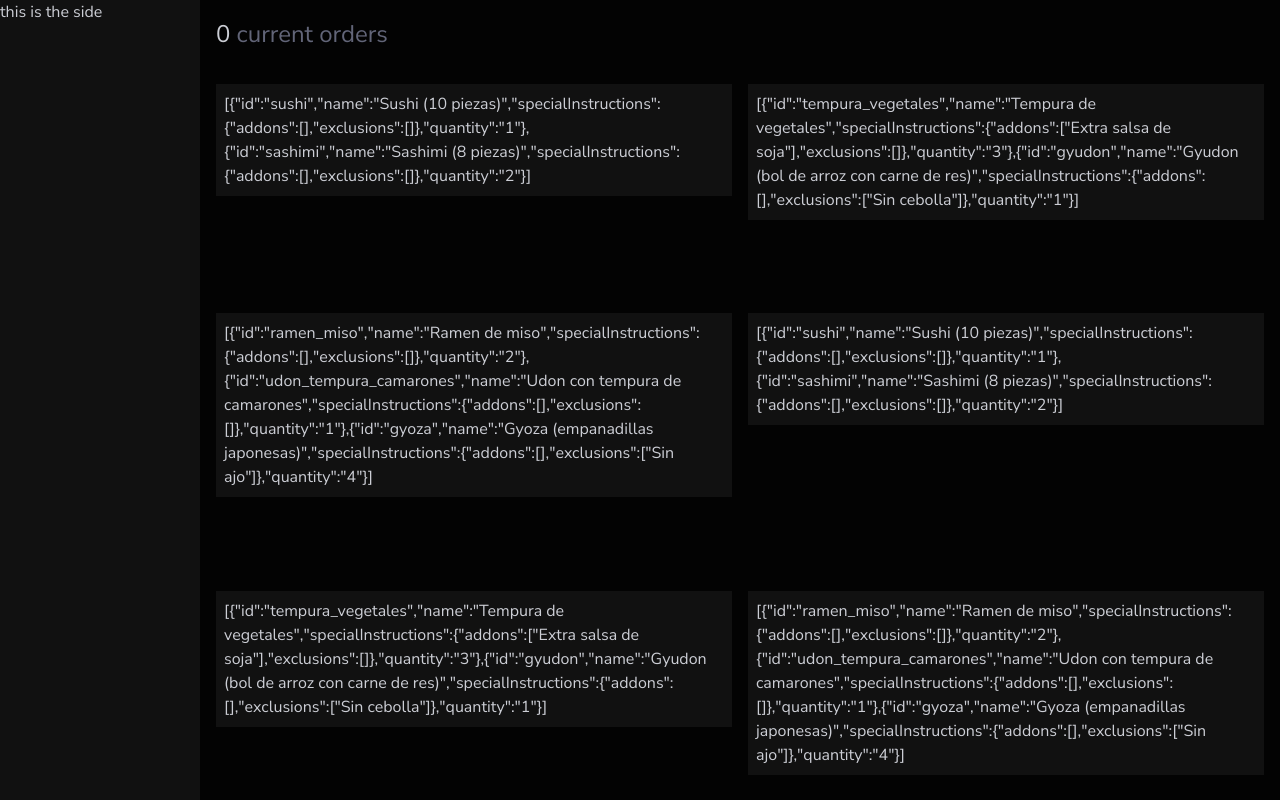
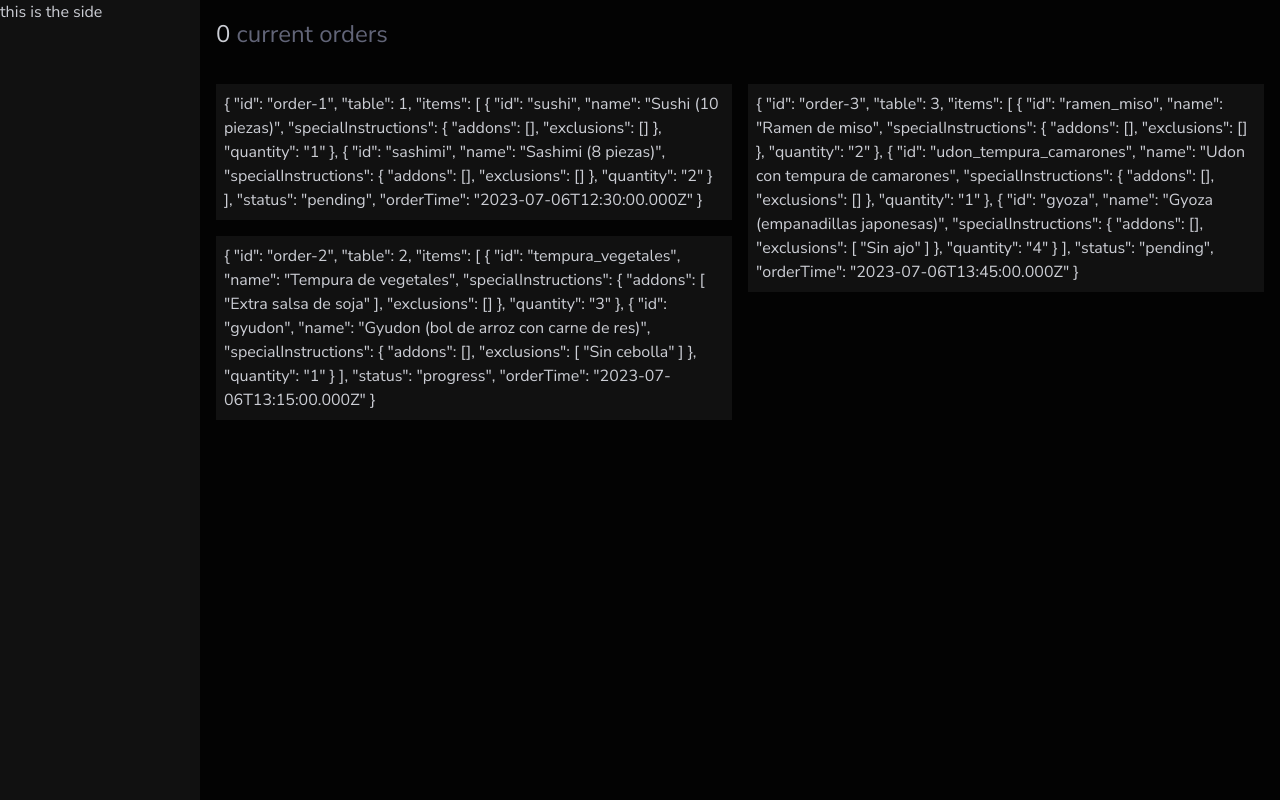
Before and after one commit to SamuelRnn/kds-frontend, a Next.js app: page / in a window 1280 px wide. Built offline with nearby package versions, Linux system fonts and the light colour scheme.

Commit message:
order typing

```diff
--- a/src/app/(application)/page.tsx
+++ b/src/app/(application)/page.tsx
@@ -5,6 +5,7 @@ import { orders } from '@public/¨mock-data.json'
 import { StyledPageTitle, StyledPageTitleSpan } from '@/components/_common/common-styles'
 import OrdersContainer from '@/components/order-container'
 import Order from '@/components/order'
+import { OrderInterface } from '@/interfaces/order.interface'
 
 interface Props {}
 
@@ -17,10 +18,9 @@ export default function Home({}: Props) {
 
 			<OrdersContainer>
 				{orders.length
-					? orders.map((order) => <Order key={order.id} orderData={order}></Order>)
-					: 'Aun no hay ordenes'}
-				{orders.length
-					? orders.map((order) => <Order key={order.id} orderData={order}></Order>)
+					? orders.map((order) => (
+							<Order key={order.id} orderData={order as unknown as OrderInterface}></Order>
+					  ))
 					: 'Aun no hay ordenes'}
 			</OrdersContainer>
 		</>
--- a/src/components/order-container.tsx
+++ b/src/components/order-container.tsx
@@ -3,11 +3,9 @@ import { styled } from 'styled-components'
 const StyledContainer = styled.div`
 	width: 100%;
 	height: 100%;
-	display: grid;
-	grid-template-columns: repeat(auto-fill, minmax(360px, auto));
-	gap: 1rem;
+	columns: 5 360px;
+	column-gap: var(--masonry-gap);
 	padding: 1rem;
-	grid-template-rows: masonry;
 `
 interface Props {
 	children: React.ReactNode
--- a/src/components/order.tsx
+++ b/src/components/order.tsx
@@ -1,14 +1,15 @@
-import { Order } from '@/interfaces/order.interface'
+import { OrderInterface } from '@/interfaces/order.interface'
 import { styled } from 'styled-components'
 
 const StyledOrderContainer = styled.div`
 	background-color: var(--colors-lightning-black-800);
 	padding: 0.5rem;
-	height: max-content;
+	margin-bottom: var(--masonry-gap);
+	break-inside: avoid;
 `
 interface Props {
-	orderData: Order
+	orderData: OrderInterface
 }
 export default function Order({ orderData }: Props) {
-	return <StyledOrderContainer>{JSON.stringify(orderData.items)}</StyledOrderContainer>
+	return <StyledOrderContainer>{JSON.stringify(orderData, null, 2)}</StyledOrderContainer>
 }
--- a/src/styles/globals.css
+++ b/src/styles/globals.css
@@ -1,5 +1,6 @@
 :root {
 	--radius-box: 0.75rem;
+	--masonry-gap: 1rem;
 
 	--colors-persian-red: #bb342f;
 	--colors-hundayi-yellow: #dd8148;
```
Also changed, not shown: src/interfaces/order.interface.ts (+7 -7 lines).
